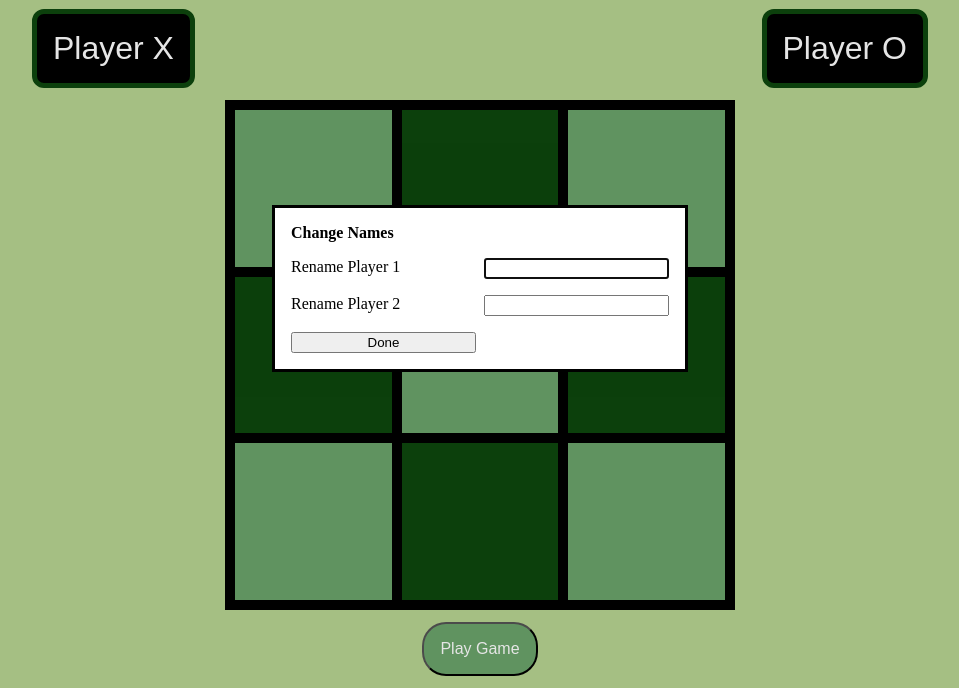
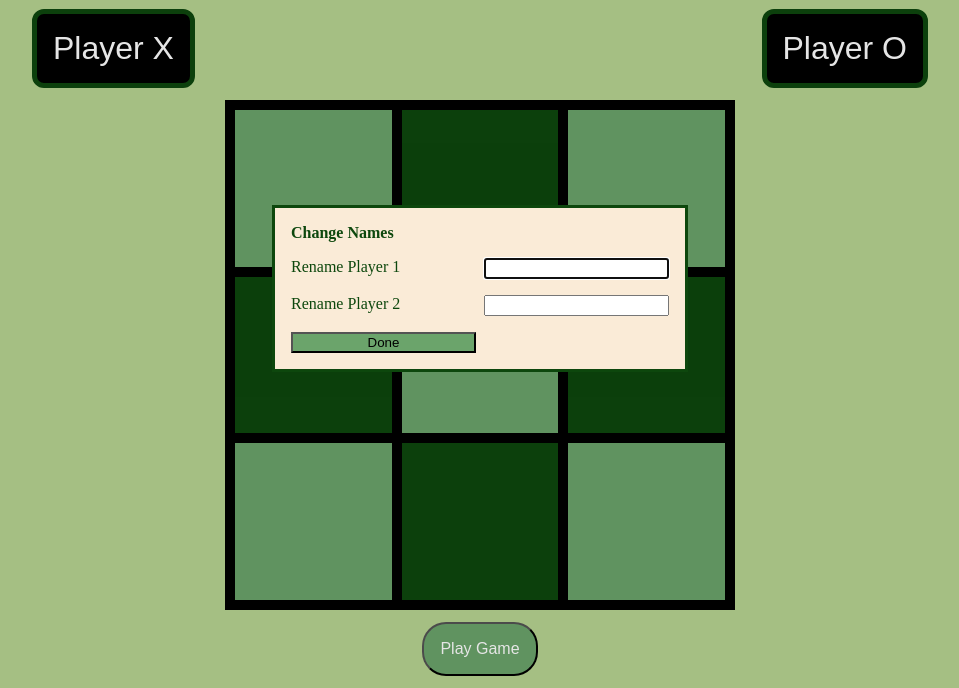
Before and after one commit to bjfett24/tic-tac-toe, a plain HTML site: page index.html in a window 1280 px wide. Both pictures are taken after a click on the button "Player X". Shown: the part 112-800 px from the top of the page, without its empty margins (160-1119 px from the left). Drawn offline with Linux system fonts and the light colour scheme.

Commit message:
change styling of dialog box

```diff
--- a/styles.css
+++ b/styles.css
@@ -106,3 +106,12 @@ button:hover {
     box-shadow: 4px 8px 12px 2px rgb(0, 0, 0, 0.2);
     color: rgb(255, 85, 0);
 }
+
+.popUp {
+    background-color: antiquewhite;
+    color: rgb(13, 71, 13);
+}
+
+.doneButton {
+    background-color: rgb(107, 164, 107);
+}
```
